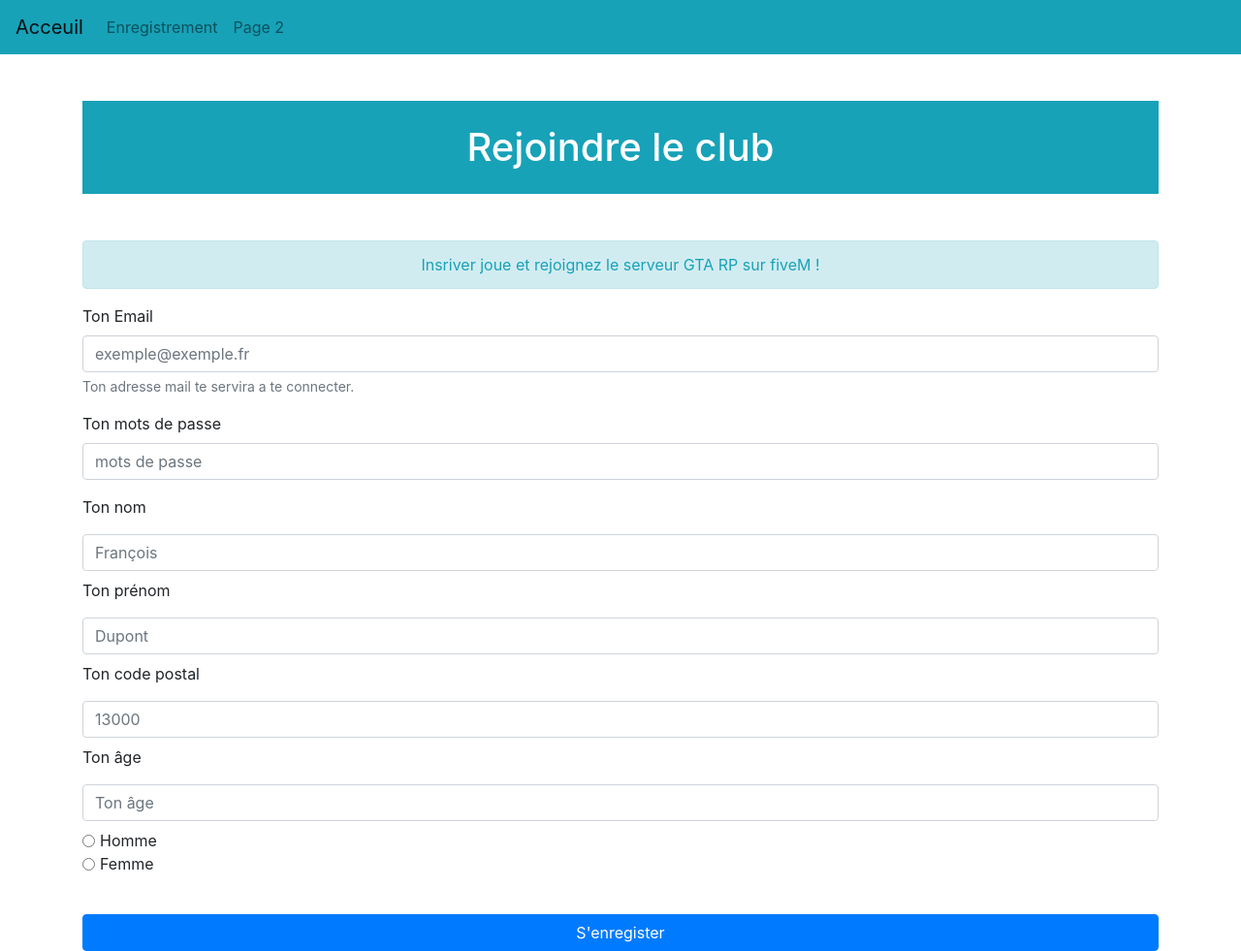
After one commit to essasoufiane/PortFolio, a PHP site: page /enregistrement.php in a window 1280 px wide. The commit adds this page. Shown: the whole page at 97% size. Run offline with PHP 8.4, Linux system fonts and the light colour scheme; some libraries are stand-ins or nearby versions.

Commit message:
insersion_users_BDD
formulaire d'inscription connecter a la BDD

```diff
--- /dev/null
+++ b/enregistrement.php
@@ -0,0 +1,56 @@
+<?php require_once "./partials/header.php" ?>
+
+<html>
+
+<body>
+    <div class="container">
+        <h1 class="p-4 my-5 bg-info text-white text-center">Rejoindre le club</h1>
+
+        <p class="alert text-info text-center alert-info">Insriver joue et rejoignez le serveur GTA RP sur fiveM !</p>
+
+        <form class=" d-flex flex-column"  action="insert.php" method="post">
+            <div class="form-group">
+                <label for="email">Ton Email</label>
+                <input type="email" class="form-control" id="email" aria-describedby="emailHelp" name="email" placeholder="exemple@exemple.fr">
+                <small id="emailHelp" class="form-text text-muted">Ton adresse mail te servira a te connecter.</small>
+            </div>
+            <div class="form-group">
+                <label for="mdp">Ton mots de passe</label>
+                <input type="password" name="mdp" class="form-control" id="mdp" placeholder="mots de passe">
+            </div>
+            <label for="nom">Ton nom</label>
+            <input class="form-control  my-2" type="text" name="nom" id="nom" placeholder="François" />
+
+            <label for="prenom">Ton prénom</label>
+            <input class="form-control  my-2" type="text" name="prenom" id="prenom" placeholder="Dupont" />
+
+            <label for="code_postal">Ton code postal</label>
+            <input class="form-control  my-2" type="text" name="code_postal" id="code_postal" placeholder="13000" />
+
+            <label for="age">Ton âge</label>
+            <input class="form-control  my-2" type="text" name="age" id="age" placeholder="Ton âge" />
+
+            <div class="form-check form-check-inline">
+                <input class="form-check-input" type="radio" name="inlineRadioOptions" id="inlineRadio1" value="Homme">
+                <label class="form-check-label" for="inlineRadio1">Homme</label>
+            </div>
+            <div class="form-check form-check-inline">
+                <input class="form-check-input" type="radio" name="inlineRadioOptions" id="inlineRadio2" value="Femme">
+                <label class="form-check-label" for="inlineRadio2">Femme</label>
+            </div>
+
+            <br>
+
+            <!-- <label for="avatar">Mettez Ton photo de traitre:</label>
+            <input type="file" id="avatar" name="photo" accept="image/png, image/jpeg"> -->
+            <!-- <div class="form-check">
+                <input type="checkbox" class="form-check-input" id="exampleCheck1">
+                <label class="form-check-label" for="exampleCheck1">Check me out</label>
+            </div> -->
+            <button type="submit" class="justify-content-center mt-3 btn btn-primary">S'enregister</button>
+        </form>
+
+    </div>
+</body>
+
+</html>
--- a/partials/header.php
+++ b/partials/header.php
@@ -22,7 +22,7 @@
         <div class="collapse navbar-collapse" id="navbarSupportedContent">
             <ul class="navbar-nav mr-auto">
                 <li class="nav-item">
-                    <a class="nav-link" href="#">page 1</a>
+                    <a class="nav-link" href="enregistrement.php">Enregistrement</a>
                 </li>
                 <li class="nav-item">
                     <a class="nav-link" href="#">Page 2</a>
```
Also changed, not shown: index.php (+4 -4 lines), insert.php (+65 -21 lines).
